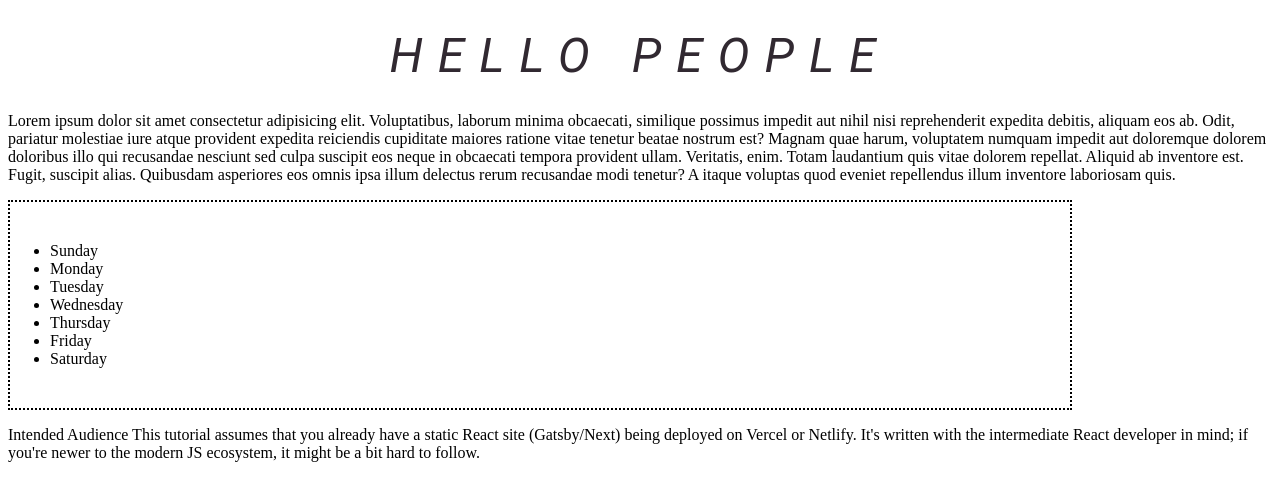
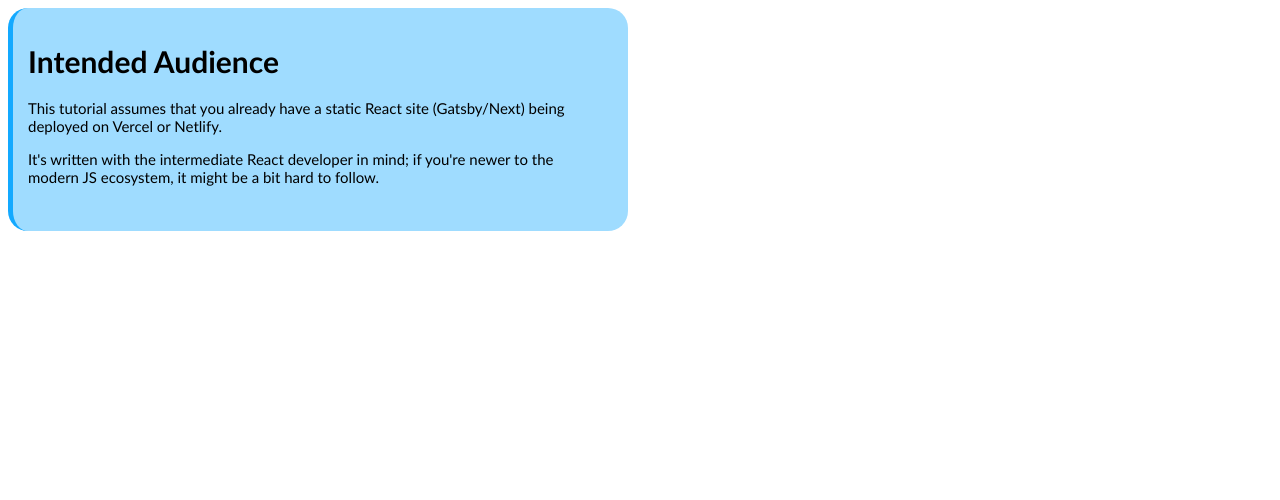
Before and after one commit to Sumayya-Afrin/Proclink-foundation, a plain HTML site: page list.html in a window 1280 px wide. Drawn offline with Linux system fonts and the light colour scheme.

Commit message:
Leraning Border with HTML

```diff
--- a/list.html
+++ b/list.html
@@ -13,78 +13,42 @@
     />
 
     <style>
-            h1 {
-              font-size: 54px;
-              font-weight: normal;
-              font-style: italic;
-              color: #312931;
-              font-size: 48px;
-              text-transform: uppercase;
-              text-align: center;
-              font-family: roboto;
+      h1 {
+        font-family: Impact, Haettenschweiler, 'Arial Narrow Bold', sans-serif
+        font-size: 15px;
+      }
 
-              letter-spacing: 15px;
-              line-height: 1;
-            }
-
-            .para {
-              <link rel="preconnect" href="https://fonts.googleapis.com">
-      <link rel="preconnect" href="https://fonts.gstatic.com" crossorigin>
-      <link href="https://fonts.googleapis.com/css2?family=Caveat:wght@400..700&family=Space+Grotesk:wght@300..700&display=swap" rel="stylesheet">
-
-            }
-
-
-            .Week{
-                   border: 2px black;
-                   border-style: dotted;
-                   padding:40px;
-                   margin-right: 200px;
-
-
-                  }
-
-              .task{
-                border: ;
-              }
+      .task {
+        border-left-width: 5px;
+        background-color: hsl(201.87deg 100% 81.18%);
+        padding-left: 15px;
+        padding-top: 15px;
+        padding-bottom: 30px;
+        padding-right: 20 px;
+        font-family: 'Gill Sans', 'Gill Sans MT', Calibri, 'Trebuchet MS', sans-serif;
+        border-radius: 20px;
+        border-left-style: solid;
+        border-left-color: hsl(201.86deg 100% 53.73%);
+        width: 600px;
+        font-size: 15px;
+      }
     </style>
   </head>
   <body>
-    <h1>HELLO PEOPLE</h1>
-
     <!--Internal css style tag -- when we want concise or small /http -->
 
     <!--External CSS-->
-
-    <p class="para">
-      Lorem ipsum dolor sit amet consectetur adipisicing elit. Voluptatibus,
-      laborum minima obcaecati, similique possimus impedit aut nihil nisi
-      reprehenderit expedita debitis, aliquam eos ab. Odit, pariatur molestiae
-      iure atque provident expedita reiciendis cupiditate maiores ratione vitae
-      tenetur beatae nostrum est? Magnam quae harum, voluptatem numquam impedit
-      aut doloremque dolorem doloribus illo qui recusandae nesciunt sed culpa
-      suscipit eos neque in obcaecati tempora provident ullam. Veritatis, enim.
-      Totam laudantium quis vitae dolorem repellat. Aliquid ab inventore est.
-      Fugit, suscipit alias. Quibusdam asperiores eos omnis ipsa illum delectus
-      rerum recusandae modi tenetur? A itaque voluptas quod eveniet repellendus
-      illum inventore laboriosam quis.
-    </p>
-
-    <ul class="Week">
-      <li>Sunday</li>
-      <li>Monday</li>
-      <li>Tuesday</li>
-      <li>Wednesday</li>
-      <li>Thursday</li>
-      <li>Friday</li>
-      <li>Saturday</li>
-    </ul>
-
-    <p class="task">
-      Intended Audience This tutorial assumes that you already have a static
-      React site (Gatsby/Next) being deployed on Vercel or Netlify. It's written
-      with the intermediate React developer in mind; if you're newer to the
-      modern JS ecosystem, it might be a bit hard to follow.
-    </p>
+    <div class="task">
+      <h1>Intended Audience</h1>
+      <p>
+        This tutorial assumes that you already have a static React site
+        (Gatsby/Next) being <br />deployed on Vercel or Netlify.
+      </p>
+      <p>
+        It's written with the intermediate React developer in mind; if you're
+        newer to the <br />modern JS ecosystem, it might be a bit hard to
+        follow.
+      </p>
+    </div>
   </body>
 </html>
```
